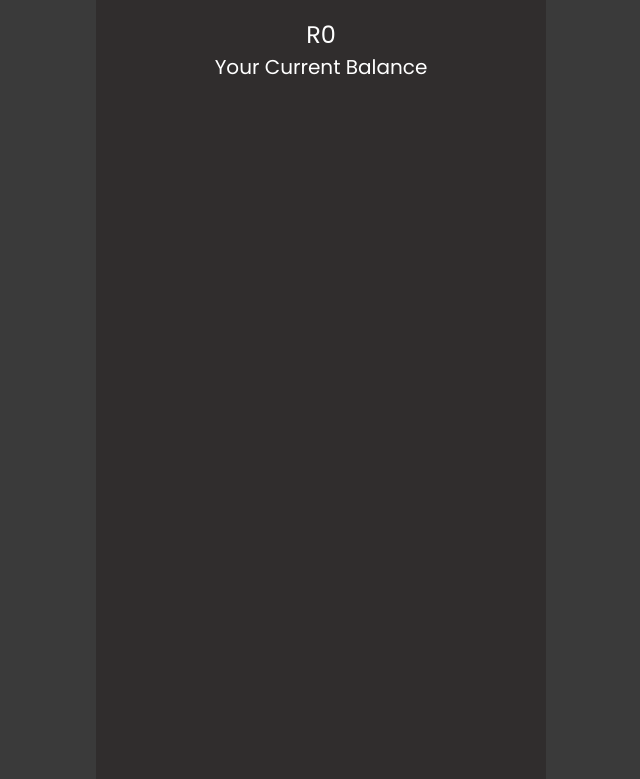
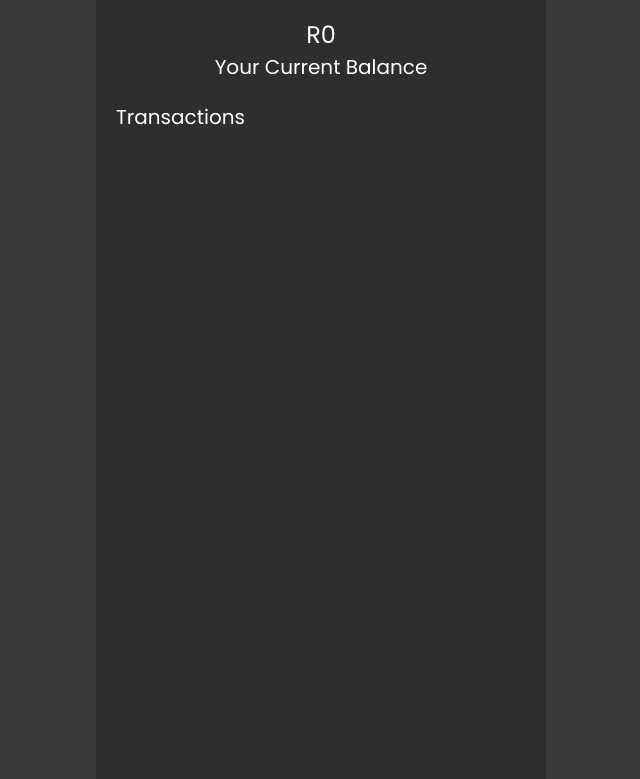
Before and after one commit to Fortunate05/Fortunate-Expense-Tracker-App, a plain HTML site: page index.html in a window 1280 px wide. Shown: the part 71-850 px from the top of the page, without its empty margins (319-959 px from the left). Drawn offline with Linux system fonts and the light colour scheme.

Commit message:
add transaction

```diff
--- a/index.html
+++ b/index.html
@@ -21,6 +21,9 @@
                     <h3>Your Current Balance</h3>
                 </div>
             </section>
+            <div class="transaction_container">
+                <h3>Transactions</h3>
+            </div>
         </div>
     </div>
 </body>
--- a/style.css
+++ b/style.css
@@ -54,3 +54,6 @@ h3{
 .balance{
     margin-top: 20px;
 }
+.transaction_container{
+    margin-top: 20px;
+}
```
